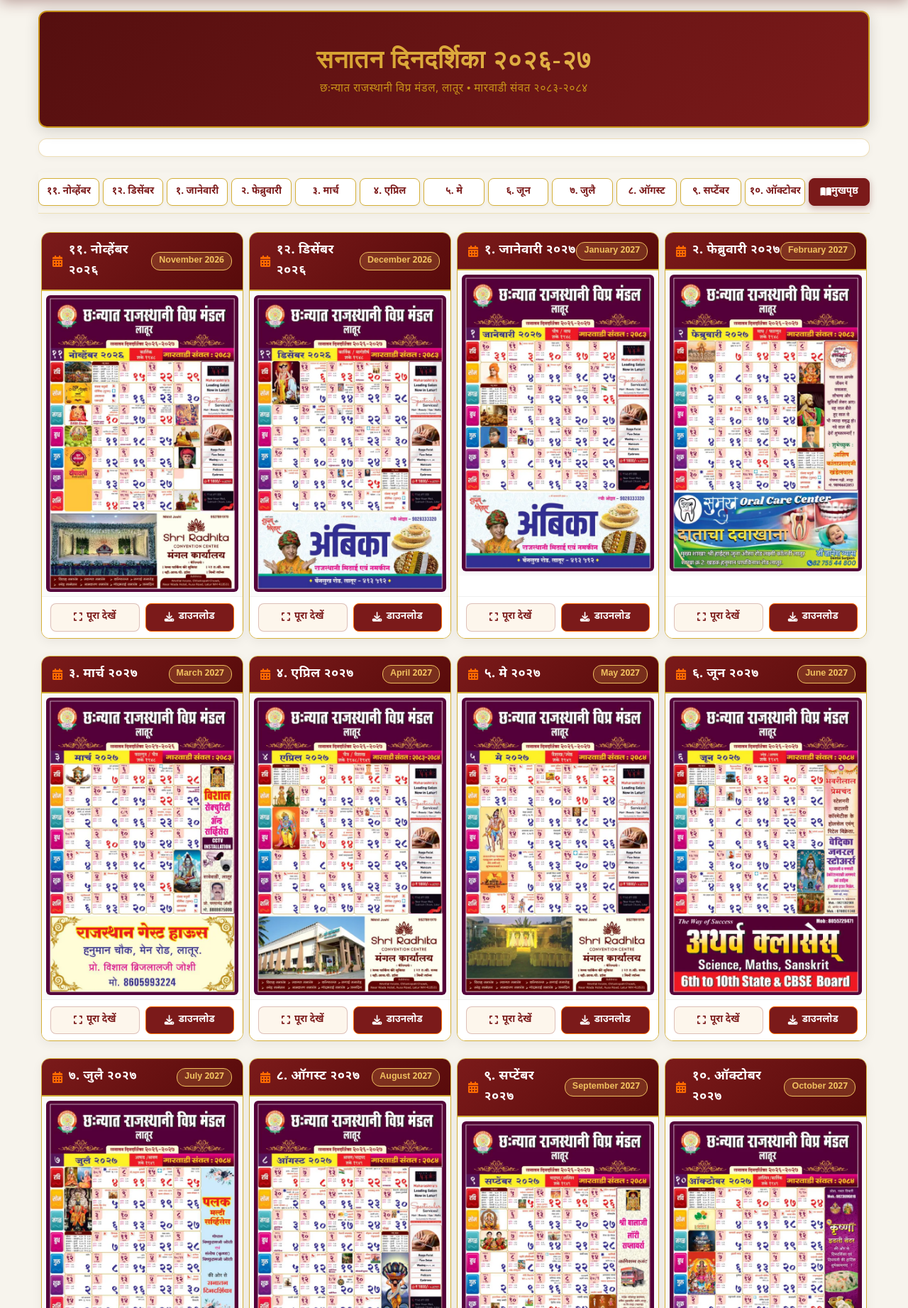
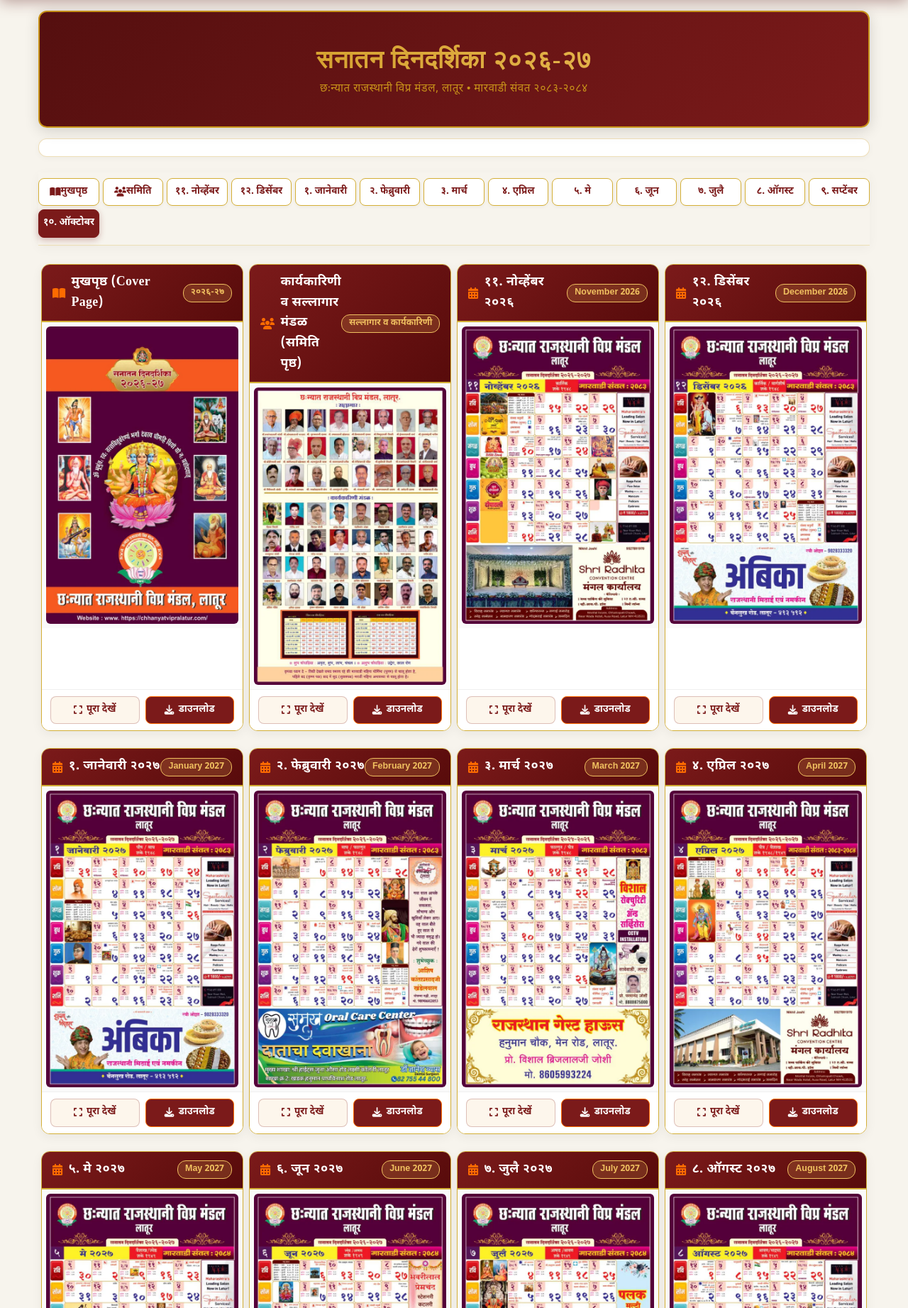
Before and after one commit to Piyusharma1/Chhanyat-Rajasthani-Vipra-Mandal, a PHP site: page /calendar.php in a window 1280 px wide. Shown: the part 77-1920 px from the top of the page at 71% size. Run offline with PHP 8.4, Linux system fonts and the light colour scheme; some web fonts are replaced.

Commit message:
Add Samiti page (Page 2) to calendar, arranged in exact PDF order (Cover -> Samiti -> Nov -> Dec -> Jan...)

```diff
--- a/calendar.php
+++ b/calendar.php
@@ -2,8 +2,8 @@
 session_start();
 $calendarPdfPath = 'uploads/calendar/calendar.pdf';
 $hasPdf = file_exists(__DIR__ . '/' . $calendarPdfPath);
-$targetMonth = isset($_GET['month']) ? trim((string)$_GET['month']) : '11';
-if ($targetMonth === '') $targetMonth = '11';
+$targetMonth = isset($_GET['month']) ? trim((string)$_GET['month']) : 'cover';
+if ($targetMonth === '') $targetMonth = 'cover';
 
 $months = [
     11 => ['hi' => 'नोव्हेंबर', 'en' => 'November 2026', 'year' => '२०२६', 'hi_num' => '११'],
@@ -20,7 +20,11 @@ $months = [
     10 => ['hi' => 'ऑक्टोबर',  'en' => 'October 2027',   'year' => '२०२७', 'hi_num' => '१०'],
 ];
 
-// Pre-build all calendar pages (Months 1..12 first, followed by Cover)
+// Pre-build all calendar pages in EXACT PDF order:
+// Page 1: Cover (मुखपृष्ठ)
+// Page 2: Samiti (कार्यकारिणी व सल्लागार मंडळ / चौघड़िया)
+// Pages 3..14: Months 11, 12, 1..10
+
 $coverSrc = 'uploads/calendar/cover.webp';
 if (!file_exists(__DIR__ . '/' . $coverSrc)) $coverSrc = 'uploads/calendar/cover.jpg';
 if (!file_exists(__DIR__ . '/' . $coverSrc)) $coverSrc = 'uploads/calendar/cover.png';
@@ -28,10 +32,44 @@ if (!file_exists(__DIR__ . '/' . $coverSrc)) $coverSrc = 'uploads/calendar/cover
 $coverThumb = 'uploads/calendar/thumbs/cover.webp';
 if (!file_exists(__DIR__ . '/' . $coverThumb)) $coverThumb = $coverSrc;
 
+$samitiSrc = 'uploads/calendar/samiti.webp';
+if (!file_exists(__DIR__ . '/' . $samitiSrc)) $samitiSrc = 'uploads/calendar/samiti.jpg';
+if (!file_exists(__DIR__ . '/' . $samitiSrc)) $samitiSrc = 'uploads/calendar/samiti.png';
+
+$samitiThumb = 'uploads/calendar/thumbs/samiti.webp';
+if (!file_exists(__DIR__ . '/' . $samitiThumb)) $samitiThumb = $samitiSrc;
+
 $calendarPages = [];
 $monthToPageIndex = [];
 
-$idx = 0;
+// Page 1: Cover
+$coverIndex = 0;
+$calendarPages[] = [
+    'key'      => 'cover',
+    'title'    => 'सनातन दिनदर्शिका (मुखपृष्ठ)',
+    'sub'      => 'छःन्यात राजस्थानी विप्र मंडल, लातूर',
+    'short'    => 'मुखपृष्ठ',
+    'src'      => $coverSrc,
+    'thumb'    => $coverThumb,
+    'download' => 'सनातन_दिनदर्शिका_मुखपृष्ठ.webp',
+];
+$coverPage = $calendarPages[$coverIndex];
+
+// Page 2: Samiti (कार्यकारिणी व सल्लागार मंडळ / चौघड़िया)
+$samitiIndex = 1;
+$calendarPages[] = [
+    'key'      => 'samiti',
+    'title'    => 'कार्यकारिणी व सल्लागार मंडळ (समिति पृष्ठ)',
+    'sub'      => 'छःन्यात राजस्थानी विप्र मंडल, लातूर',
+    'short'    => 'समिति',
+    'src'      => $samitiSrc,
+    'thumb'    => $samitiThumb,
+    'download' => 'सनातन_दिनदर्शिका_कार्यकारिणी_समिति.webp',
+];
+$samitiPage = $calendarPages[$samitiIndex];
+
+// Pages 3 to 14: Months
+$idx = 2;
 foreach ($months as $num => $m) {
     $pSrc = "uploads/calendar/pages/{$num}.webp";
     if (!file_exists(__DIR__ . '/' . $pSrc)) $pSrc = "uploads/calendar/pages/{$num}.jpg";
@@ -52,19 +90,6 @@ foreach ($months as $num => $m) {
     $monthToPageIndex[$num] = $idx;
     $idx++;
 }
-
-// Cover Page at the end
-$coverIndex = $idx;
-$calendarPages[] = [
-    'key'      => 'cover',
-    'title'    => 'सनातन दिनदर्शिका (मुखपृष्ठ)',
-    'sub'      => 'छःन्यात राजस्थानी विप्र मंडल, लातूर',
-    'short'    => 'मुखपृष्ठ',
-    'src'      => $coverSrc,
-    'thumb'    => $coverThumb,
-    'download' => 'सनातन_दिनदर्शिका_मुखपृष्ठ.webp',
-];
-$coverPage = $calendarPages[$coverIndex];
 ?>
 <!DOCTYPE html>
 <html lang="hi" dir="ltr">
@@ -696,26 +721,85 @@ $coverPage = $calendarPages[$coverIndex];
             <?php endif; ?>
         </div>
 
-        <!-- Sticky Month Bar: Desktop (All 12 in 1 Row) & Mobile (Swipeable Pills) -->
+        <!-- Sticky Month Bar: Desktop (All 14 in 1 Row) & Mobile (Swipeable Pills) -->
         <div class="month-bar-sticky-wrap" id="month-bar-sticky-wrap">
             <div class="month-bar-row" id="month-bar-row">
+                <a href="?month=cover" class="month-btn <?= ($targetMonth === 'cover') ? 'active' : '' ?>" data-month="cover" id="tab-month-cover">
+                    <i class="fas fa-book-open"></i> मुखपृष्ठ
+                </a>
+                <a href="?month=samiti" class="month-btn <?= ($targetMonth === 'samiti') ? 'active' : '' ?>" data-month="samiti" id="tab-month-samiti">
+                    <i class="fas fa-users"></i> समिति
+                </a>
                 <?php foreach ($months as $num => $m): ?>
                     <a href="?month=<?= $num ?>" class="month-btn <?= ($targetMonth === (string)$num) ? 'active' : '' ?>" data-month="<?= $num ?>" id="tab-month-<?= $num ?>">
                         <?= $m['hi_num'] ?>. <?= $m['hi'] ?>
                     </a>
                 <?php endforeach; ?>
-                <a href="?month=cover" class="month-btn <?= ($targetMonth === 'cover') ? 'active' : '' ?>" data-month="cover" id="tab-month-cover">
-                    <i class="fas fa-book-open"></i> मुखपृष्ठ
-                </a>
             </div>
         </div>
 
-        <!-- All 12 Months In Rows (Starts directly from Month 1: जानेवारी / 1.webp) -->
+        <!-- All Calendar Pages In PDF Order (Cover -> Samiti -> 11. Nov -> 12. Dec -> 1. Jan ... 10. Oct) -->
         <div class="all-months-grid" id="all-months-grid">
+
+            <!-- 1. Official Cover Page Card (Page 1 of PDF) -->
+            <div class="month-row-card" id="month-card-cover">
+                <div class="month-card-header">
+                    <div class="month-card-header-top">
+                        <h3><i class="fas fa-book-open"></i> मुखपृष्ठ (Cover Page)</h3>
+                        <span class="month-card-badge">२०२६-२७</span>
+                    </div>
+                </div>
+                <div class="month-card-img-wrap">
+                    <a href="<?= $coverPage['src'] ?>" class="cal-lb-trigger" data-lb-index="<?= $coverIndex ?>" title="क्लिक कर पूरा देखें">
+                        <img src="<?= $coverPage['thumb'] ?>"
+                             alt="सनातन दिनदर्शिका मुखपृष्ठ"
+                             width="600" height="900"
+                             decoding="async"
+                             <?= ($targetMonth === 'cover' || $targetMonth === '') ? 'fetchpriority="high"' : 'loading="lazy"' ?>>
+                    </a>
+                </div>
+                <div class="month-card-actions">
+                    <a href="<?= $coverPage['src'] ?>" class="card-action-btn cal-lb-trigger" data-lb-index="<?= $coverIndex ?>">
+                        <i class="fas fa-expand"></i> पूरा देखें
+                    </a>
+                    <a href="<?= $coverPage['src'] ?>" download="<?= $coverPage['download'] ?>" class="card-action-btn btn-dl">
+                        <i class="fas fa-download"></i> डाउनलोड
+                    </a>
+                </div>
+            </div>
+
+            <!-- 2. Committee / Samiti Page Card (Page 2 of PDF - कार्यकारिणी व सल्लागार मंडळ / चौघड़िया) -->
+            <div class="month-row-card" id="month-card-samiti">
+                <div class="month-card-header">
+                    <div class="month-card-header-top">
+                        <h3><i class="fas fa-users"></i> कार्यकारिणी व सल्लागार मंडळ (समिति पृष्ठ)</h3>
+                        <span class="month-card-badge">सल्लागार व कार्यकारिणी</span>
+                    </div>
+                </div>
+                <div class="month-card-img-wrap">
+                    <a href="<?= $samitiPage['src'] ?>" class="cal-lb-trigger" data-lb-index="<?= $samitiIndex ?>" title="क्लिक कर पूरा देखें">
+                        <img src="<?= $samitiPage['thumb'] ?>"
+                             alt="सनातन दिनदर्शिका - कार्यकारिणी व सल्लागार मंडळ"
+                             width="600" height="900"
+                             decoding="async"
+                             <?= ($targetMonth === 'samiti') ? 'fetchpriority="high"' : 'loading="lazy"' ?>>
+                    </a>
+                </div>
+                <div class="month-card-actions">
+                    <a href="<?= $samitiPage['src'] ?>" class="card-action-btn cal-lb-trigger" data-lb-index="<?= $samitiIndex ?>">
+                        <i class="fas fa-expand"></i> पूरा देखें
+                    </a>
+                    <a href="<?= $samitiPage['src'] ?>" download="<?= $samitiPage['download'] ?>" class="card-action-btn btn-dl">
+                        <i class="fas fa-download"></i> डाउनलोड
+                    </a>
+                </div>
+            </div>
+
+            <!-- 3..14 Monthly Sheets (Pages 3 to 14 of PDF: Nov 2026 to Oct 2027) -->
             <?php foreach ($months as $num => $m):
                 $pageIdx = $monthToPageIndex[$num];
                 $page = $calendarPages[$pageIdx];
-                $isFirst = ($num === 11);
+                $isTarget = ($targetMonth === (string)$num);
             ?>
                 <div class="month-row-card" id="month-card-<?= $num ?>">
                     <div class="month-card-header">
@@ -730,7 +814,7 @@ $coverPage = $calendarPages[$coverIndex];
                                  alt="सनातन दिनदर्शिका - <?= $m['hi'] ?> <?= $m['year'] ?>"
                                  width="600" height="750"
                                  decoding="async"
-                                 <?= ($isFirst && ($targetMonth === '11' || $targetMonth === '')) ? 'fetchpriority="high"' : 'loading="lazy"' ?>>
+                                 <?= ($isTarget) ? 'fetchpriority="high"' : 'loading="lazy"' ?>>
                         </a>
                     </div>
                     <div class="month-card-actions">
@@ -743,33 +827,6 @@ $coverPage = $calendarPages[$coverIndex];
                     </div>
                 </div>
             <?php endforeach; ?>
-
-            <!-- Official Cover Page Card (After the 12 Monthly Sheets) -->
-            <div class="month-row-card" id="month-card-cover">
-                <div class="month-card-header">
-                    <div class="month-card-header-top">
-                        <h3><i class="fas fa-book-open"></i> मुखपृष्ठ (Cover Page)</h3>
-                        <span class="month-card-badge">२०२६-२७</span>
-                    </div>
-                </div>
-                <div class="month-card-img-wrap">
-                    <a href="<?= $coverPage['src'] ?>" class="cal-lb-trigger" data-lb-index="<?= $coverIndex ?>" title="क्लिक कर पूरा देखें">
-                        <img src="<?= $coverPage['thumb'] ?>"
-                             alt="सनातन दिनदर्शिका मुखपृष्ठ"
-                             width="600" height="900"
-                             decoding="async"
-                             loading="lazy">
-                    </a>
-                </div>
-                <div class="month-card-actions">
-                    <a href="<?= $coverPage['src'] ?>" class="card-action-btn cal-lb-trigger" data-lb-index="<?= $coverIndex ?>">
-                        <i class="fas fa-expand"></i> पूरा देखें
-                    </a>
-                    <a href="<?= $coverPage['src'] ?>" download="<?= $coverPage['download'] ?>" class="card-action-btn btn-dl">
-                        <i class="fas fa-download"></i> डाउनलोड
-                    </a>
-                </div>
-            </div>
         </div>
 
         <!-- Floating Scroll to Top Button -->
```
Also changed, not shown: api/update_calendar_page.php (+16 -0 lines), calendar-management.php (+26 -1 lines), js/calendar-management.js (+19 -2 lines), js/calendar.js (+5 -5 lines), uploads/calendar/samiti.webp (added), uploads/calendar/thumbs/samiti.webp (added), 1 other file.
